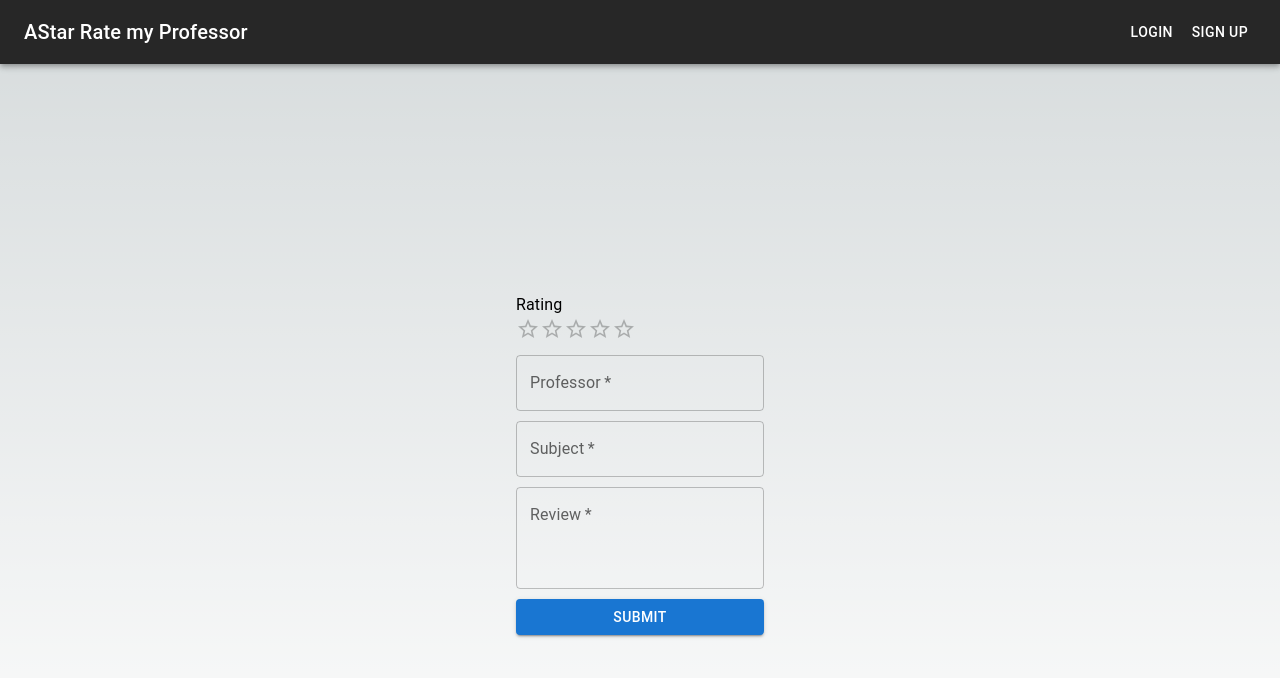
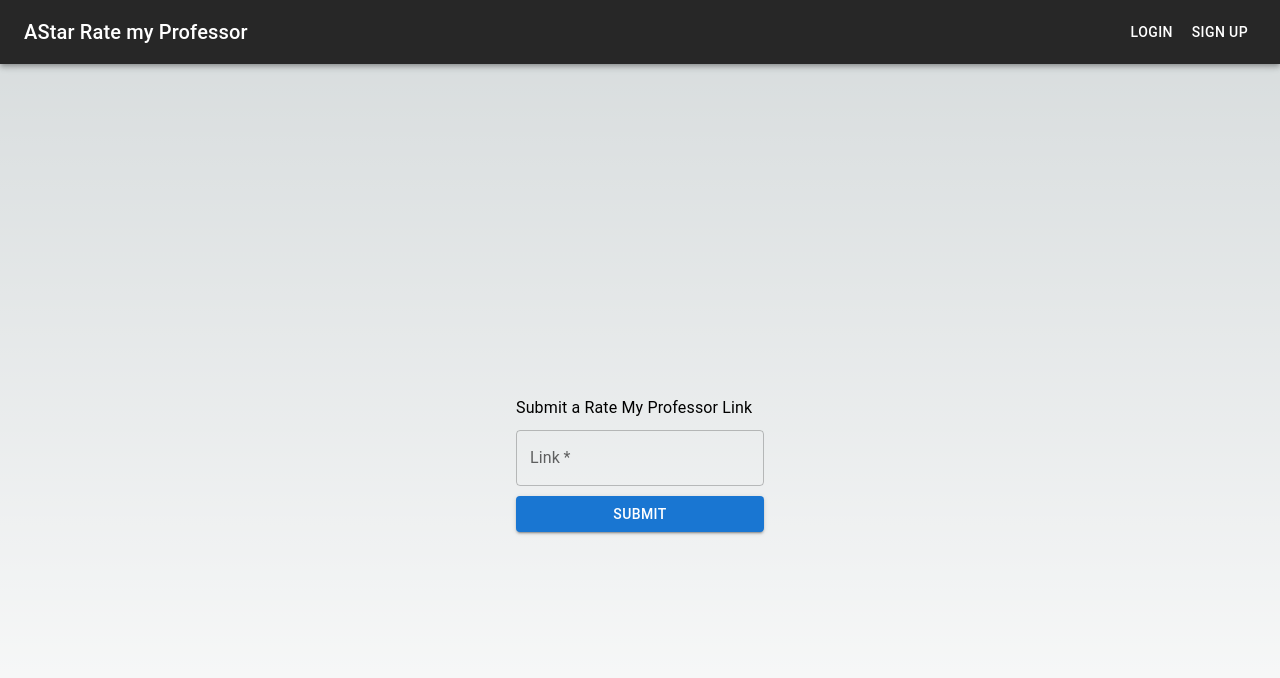
Before and after one commit to Shoheicode/Project-5--AI-Rate-My-Professor, a Next.js app: page /about in a window 1280 px wide. Shown: the top 678 px of the page. Built offline with nearby package versions, Linux system fonts and the light colour scheme; no server answers; a web font is replaced by a local one.

Commit message:
Added link input to userReviewForm.js

```diff
--- a/components/userform/userReviewForm.js
+++ b/components/userform/userReviewForm.js
@@ -13,6 +13,9 @@ import {
 import { useState } from "react";
 
 export default function UserReviewForm() {
+  const [isLink, setIsLink] = useState(true);
+  const [link, setLink] = useState("");
+
   const [stars, setStars] = useState(0);
   const { isLoaded, isSignedIn, user } = useUser();
   const [professor, setProfessor] = useState("");
@@ -21,54 +24,51 @@ import {
 
   const saveReview = async () => {
     try {
-        console.log("HIHIHIHI")
-        const userDocRef = doc(collection(database, 'reviews'), user.id)
-        const userDocSnap = await getDoc(userDocRef)
+      console.log("HIHIHIHI");
+      const userDocRef = doc(collection(database, "reviews"), user.id);
+      const userDocSnap = await getDoc(userDocRef);
 
-        console.log("HIHIHIHI")
-        const batch = writeBatch(database)
+      console.log("HIHIHIHI");
+      const batch = writeBatch(database);
 
       const reviewProf = {
         professor: professor,
         stars: stars,
         subject: subject,
         review: review,
-        }
+      };
 
       if (userDocSnap.exists()) {
-          const userData = userDocSnap.data()
-          console.log(userData.Review)
+        const userData = userDocSnap.data();
+        console.log(userData.Review);
 
-          if (!userData.Review.includes(professor)){
-            const updatedSets = [...(userData.Review || []), professor ]
-            batch.update(userDocRef, { Review: updatedSets })
-          } else{
-            batch.set(userDocRef, { Review: [professor] })
+        if (!userData.Review.includes(professor)) {
+          const updatedSets = [...(userData.Review || []), professor];
+          batch.update(userDocRef, { Review: updatedSets });
+        } else {
+          batch.set(userDocRef, { Review: [professor] });
         }
+      } else {
+        console.log("HIHIHIHI");
+        batch.set(userDocRef, { Review: [professor] });
+      }
+      console.log("PROFEJSKLJLFA");
 
-        } else {
-          console.log("HIHIHIHI")
-          batch.set(userDocRef, { Review: [professor] })
+      const setDocRef = doc(collection(userDocRef, "Professor"), professor);
+      const setDocSnap = await getDoc(userDocRef);
+      if (setDocSnap.exists()) {
+        console.log("I EXIST! I AM INVINCIBLE");
       }
-        console.log("PROFEJSKLJLFA")
+      batch.set(setDocRef, reviewProf);
 
-        const setDocRef = doc(collection(userDocRef, 'Professor'), professor)
-        const setDocSnap = await getDoc(userDocRef)
-        if(setDocSnap.exists()){
-          console.log("I EXIST! I AM INVINCIBLE")
+      await batch.commit();
+
+      alert("Flashcards saved successfully!");
+      //handleCloseDialog()
+    } catch (error) {
+      console.error("Error saving flashcards:", error);
+      alert("An error occurred while saving flashcards. Please try again.");
     }
-        batch.set(setDocRef, reviewProf)
-
-        await batch.commit()
-
-        alert('Flashcards saved successfully!')
-        //handleCloseDialog()
-
-      } catch (error) {
-        console.error('Error saving flashcards:', error)
-        alert('An error occurred while saving flashcards. Please try again.')
-      }
-
   };
 
   const handleSubmit = async (event) => {
@@ -87,7 +87,46 @@ import {
     });
   };
 
-    return (
+  const handleSubmitLink = async (event) => {
+    event.preventDefault();
+
+    fetch(
+      "http://ec2-18-117-223-248.us-east-2.compute.amazonaws.com/scrapeAndUpsertReviews",
+      {
+        method: "POST",
+        headers: {
+          "Content-Type": "application/json",
+        },
+        body: JSON.stringify({ url: link }),
+      }
+    )
+      .then((data) => data.text())
+      .then((res) => console.log(res));
+  };
+
+  return isLink ? (
+    <Box>
+      <form
+        onSubmit={handleSubmitLink}
+        style={{ display: "flex", flexDirection: "column", gap: 10 }}
+      >
+        <Typography component="legend">
+          Submit a Rate My Professor Link
+        </Typography>
+        <TextField
+          id="outlined-basic"
+          label="Link"
+          variant="outlined"
+          value={link}
+          onChange={(e) => setLink(e.target.value)}
+          required
+        />
+        <Button type="submit" variant="contained">
+          Submit
+        </Button>
+      </form>
+    </Box>
+  ) : (
     <Box>
       <form
         onSubmit={handleSubmit}
```
Lines whose indentation alone changed are shown as unchanged.
